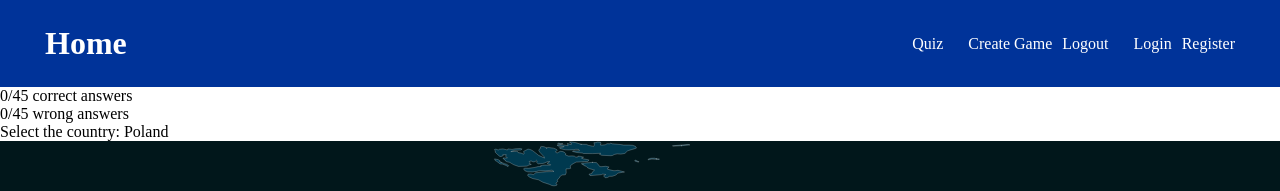
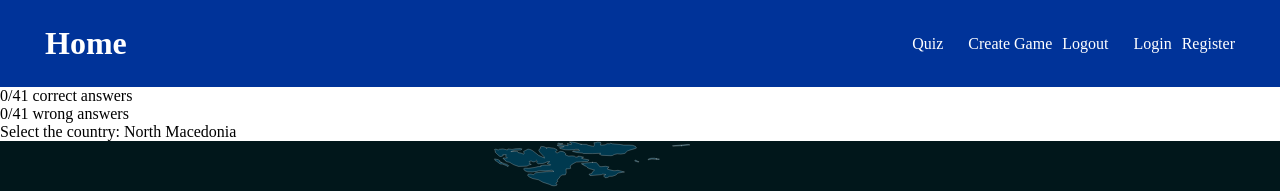
Before and after one commit to O-Alidzhikov/GeoQuiz, a React (Vite) app in the folder GeographyQuiz/: page /quiz in a window 1280 px wide. Shown: the top 191 px of the page. Built offline with nearby package versions, Linux system fonts and the light colour scheme.

Commit message:
created UserContext and added it to App.jsx

```diff
--- a/GeographyQuiz/src/App.jsx
+++ b/GeographyQuiz/src/App.jsx
@@ -1,7 +1,7 @@
 import { useState } from 'react'
 import { Routes, Route, useLocation } from 'react-router-dom';
 
-
+import UserContext from './contexts/userContext';
 import Header from './components/header/home/header'
 import Quiz from './components/eu/eu'
 import Login from './components/login/login'
@@ -11,15 +11,15 @@ import Login from './components/login/login'
 function App() {
   return (
     <>
-  <Header></Header>
-    <Routes>
-     <Route path="/login" element={<Login />}></Route>
-     <Route path="/quiz" element={<Quiz />}></Route>
-
-     </Routes>
-
+      <UserContext.Provider>
+        <Header></Header>
+        <Routes>
+          <Route path="/login" element={<Login />}></Route>
+          <Route path="/quiz" element={<Quiz />}></Route>
+        </Routes>
+      </UserContext.Provider>
     </>
-  )
+  );
 }
 
 export default App
--- a/GeographyQuiz/src/components/eu/eu.jsx
+++ b/GeographyQuiz/src/components/eu/eu.jsx
@@ -22,20 +22,16 @@ export default function Quiz() {
         if (e.target.tagName === 'path') {
             const clickedCountry = e.target.getAttribute('name');
             console.log(clickedCountry)
-
-
             if (clickedCountry === currentCountry) {
                 setCorrectCount(correctCount + 1);
             } else {
                 setWrongCount(wrongCount + 1);
             }
-
-
             if (currentIndex < iteratedCountries.length - 1) {
                 const newIndex = currentIndex + 1;
                 setCurrentIndex(newIndex);
                 setCurrentCountry(iteratedCountries[newIndex]);
-            } else {
+            } else if(currentIndex === iteratedCountries.length - 1){
                 alert("Quiz Completed!");
                 setCorrectCount(0);
                 setWrongCount(0);
@@ -47,8 +43,8 @@ export default function Quiz() {
     return (
         <>
             <div className="counter">
-                <p>{correctCount}/45 correct answers</p>
-                <p>{wrongCount}/45 wrong answers</p>
+                <p>{correctCount}/41 correct answers</p>
+                <p>{wrongCount}/41 wrong answers</p>
                 <p>Select the country: {currentCountry}</p>
             </div>
         <body className="europe" >
--- a/GeographyQuiz/src/components/login/login.jsx
+++ b/GeographyQuiz/src/components/login/login.jsx
@@ -1,7 +1,15 @@
 import React from 'react';
 import './login.css';
+import { useForm } from "./hooks/useForm"
 
 function Login() {
+
+
+    const {values, onChange, onSubmit} = useForm(loginSubmitHandler ,  {
+
+    })
+
+
     return (
         <>
             <div className="loginContainer">
--- /dev/null
+++ b/GeographyQuiz/src/contexts/userContext.js
@@ -0,0 +1,8 @@
+import React, { createContext } from 'react';
+
+const UserContext = createContext();
+
+
+
+
+export default UserContext;
--- a/GeographyQuiz/src/utils/countries.js
+++ b/GeographyQuiz/src/utils/countries.js
@@ -1,7 +1,7 @@
 export const europeanCountries = [
     "Albania",
     "Armenia",
-    "Austria", ,
+    "Austria",
     "Belarus",
     "Belgium",
     "Bosnia and Herzegovina",
```
Also changed, not shown: 1 other file (tests, documents, lock files or other folders).
